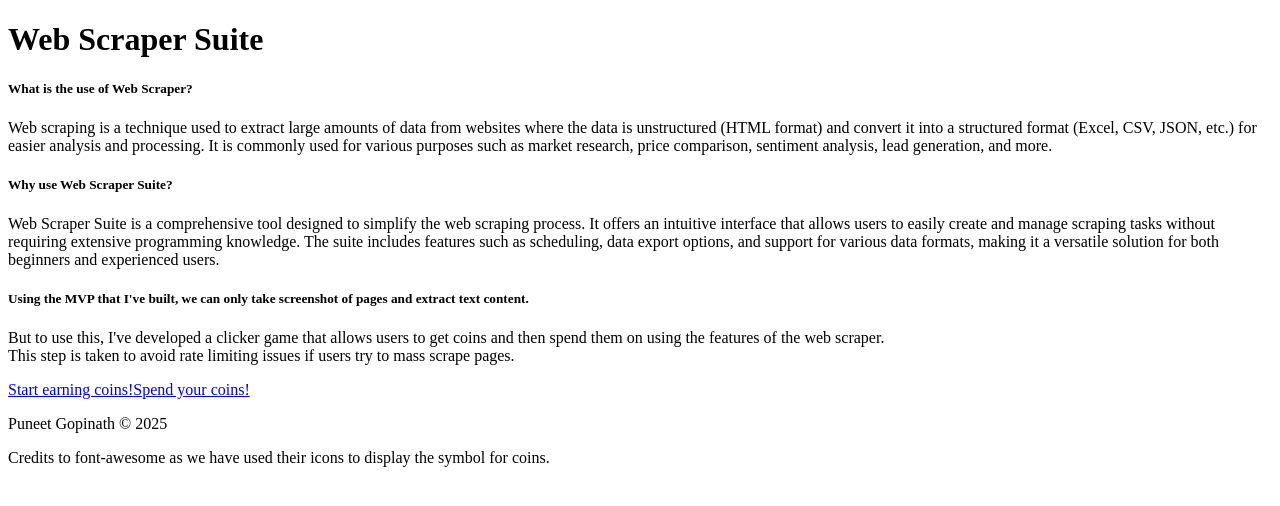
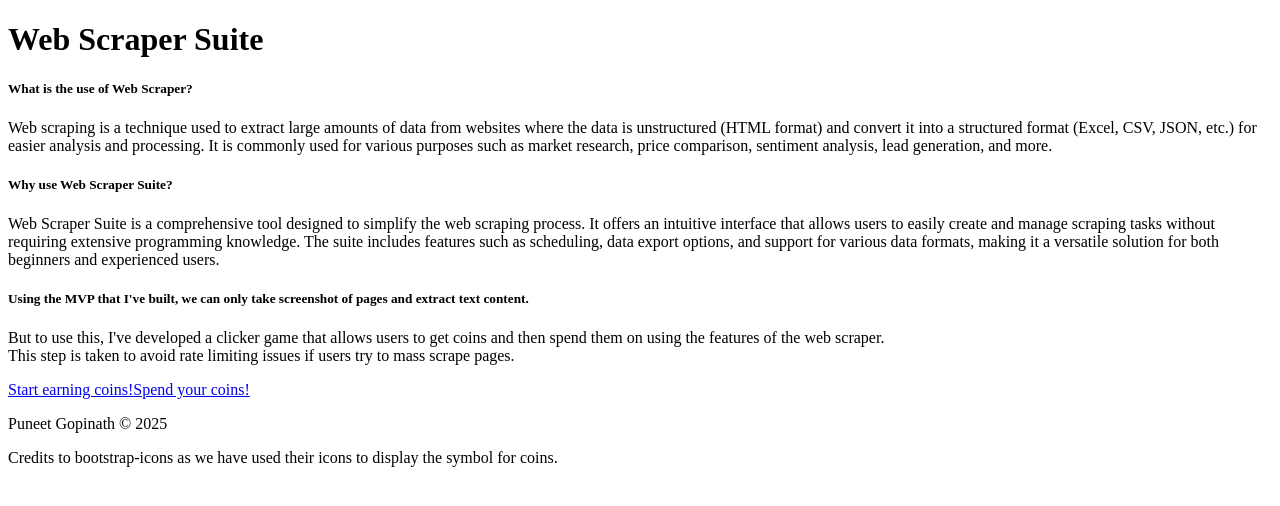
Before and after one commit to PuneetGopinath/WebScraper, a React app: page / in a window 1280 px wide. Shown: the top 506 px of the page. Built offline with nearby package versions, Linux system fonts and the light colour scheme; the HTML template or start-up script is replaced by a standard one.

Commit message:
fix: change font-awesome to bootstrap-icons since we used bootstrap's, not fa's.
Also add a class name to the header element

```diff
--- a/src/client/components/Layout.jsx
+++ b/src/client/components/Layout.jsx
@@ -9,7 +9,7 @@
 export default function Layout() {
     return (
         <>
-            <header>
+            <header className="header">
                 <h1>Web Scraper Suite</h1>
             </header>
             <main>
@@ -17,7 +17,7 @@
             </main>
             <footer>
                 <p>Puneet Gopinath &copy; 2025</p>
-                <p>Credits to font-awesome as we have used their icons to display the symbol for coins.</p>
+                <p>Credits to bootstrap-icons as we have used their icons to display the symbol for coins.</p>
             </footer>
         </>
     );
```
